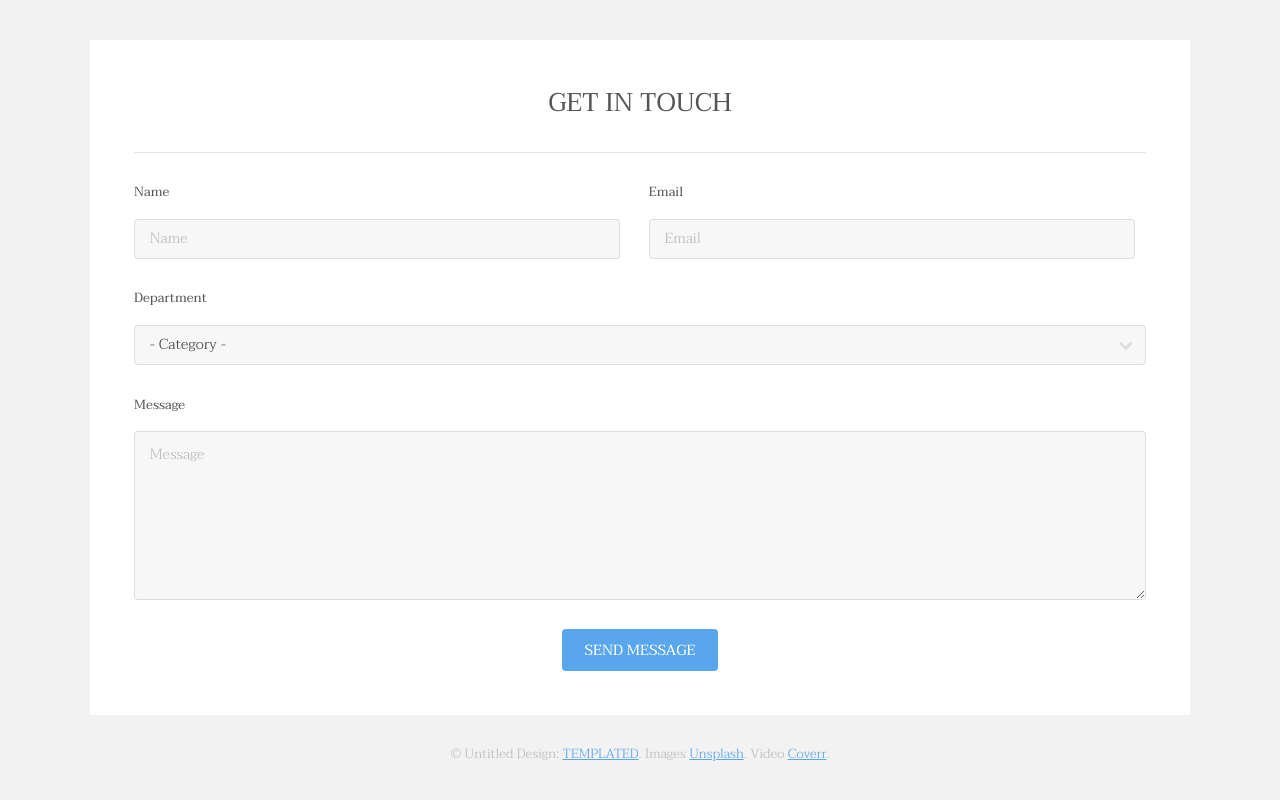
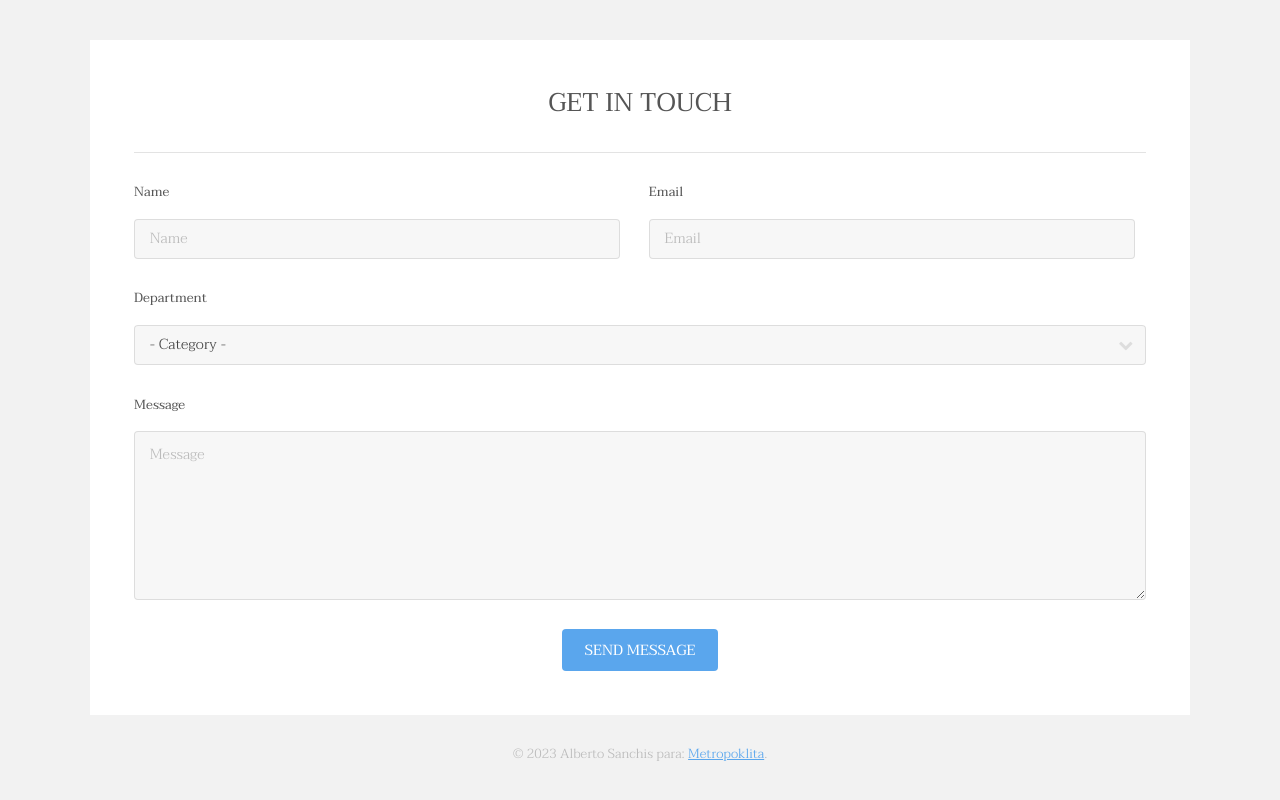
Before and after one commit to alsancos85/Metropolita_Alberto, a plain HTML site: page index.html in a window 1280 px wide. Shown: the part 3231-4031 px from the top of the page. Drawn offline with Linux system fonts and the light colour scheme.

Commit message:
Cambio en pie de pagina por Alberto

```diff
--- a/index.html
+++ b/index.html
@@ -194,7 +194,7 @@
 						</div>
 					</section>
 					<div class="copyright">
-						&copy; Untitled Design: <a href="https://templated.co/">TEMPLATED</a>. Images <a href="https://unsplash.com/">Unsplash</a>. Video <a href="http://coverr.co/">Coverr</a>.
+						&copy; 2023 Alberto Sanchis para: <a href="https://templated.co/">Metropoklita</a>.
 					</div>
 				</div>
 			</footer>
```
